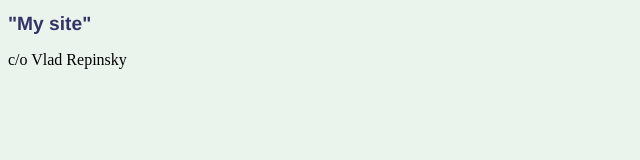
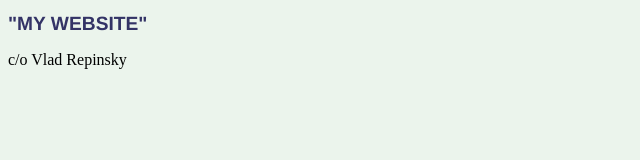
Before and after one commit to andreysakharov/andreysakharov.github.io, a plain HTML site: page index.html in a window 1280 px wide. Shown: the full height of the page, 0-640 px from the left. Drawn offline with Linux system fonts and the light colour scheme.

Commit message:
Update index.html

```diff
--- a/index.html
+++ b/index.html
@@ -8,7 +8,7 @@
     color: #333366;
    }
   </style>
-<h1>"My site"</h1>
+<H1>"MY WEBSITE"</H1>
 <p>c/o Vlad Repinsky</p>
 </body>
 </html>
```
